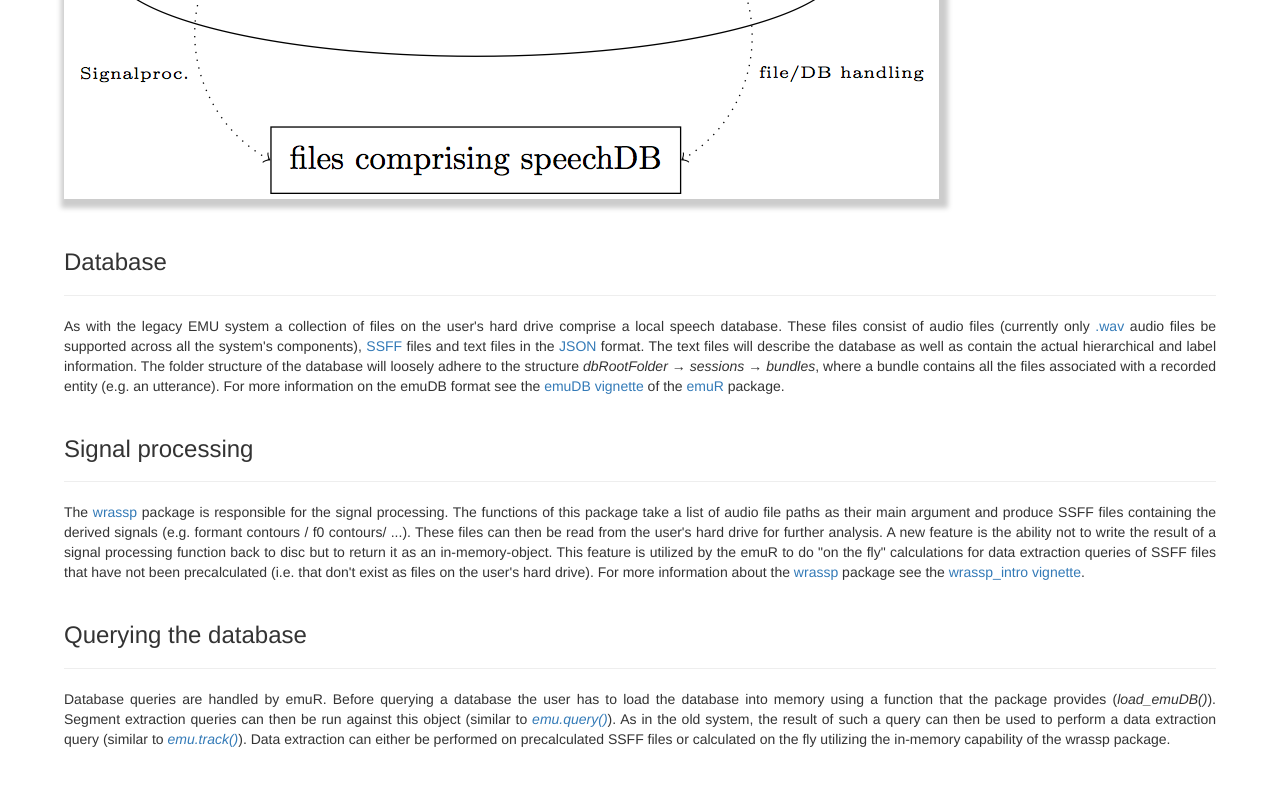
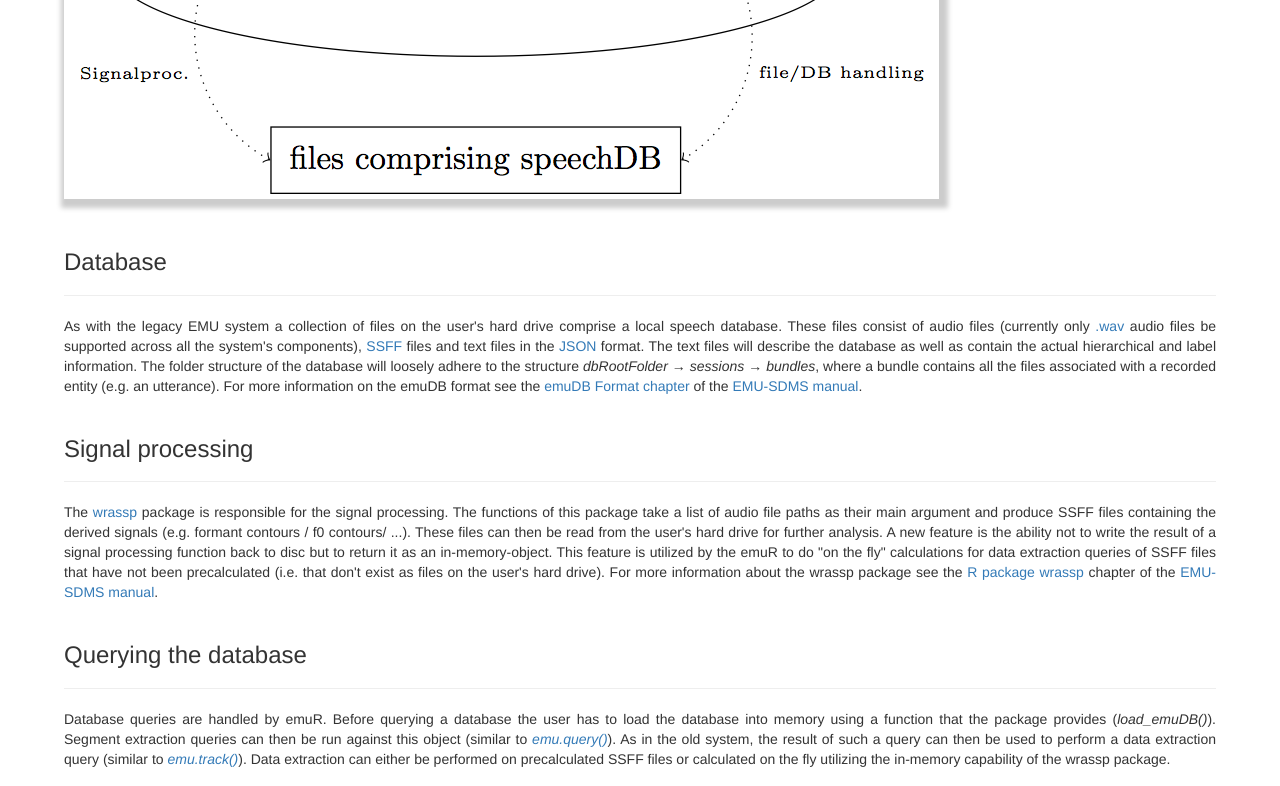
Before and after one commit to IPS-LMU/IPS-LMU.github.io, a website: page EMU.html in a window 1280 px wide. Shown: the part 1865-2651 px from the top of the page. Drawn offline with nearby package versions, Linux system fonts and the light colour scheme.

Commit message:
fixed URLs to point to manual

```diff
--- a/EMU.html
+++ b/EMU.html
@@ -98,7 +98,7 @@
         <li>Extract the according formant values - </li>td = get_trackdata(ae, sl, onTheFlyFunctionName = "forest")
         <li>Serve emuDB to EMU-webApp for annotation / visual inspection - <i>serve(ae)</i></li>
       </ol>
-      <em>For a more explicit introduction see <i>vignette("emuR_intro")</i></em>
+      <em>For a more explicit introduction see <a href="https://ips-lmu.github.io/The-EMU-SDMS-Manual/index.html">The EMU-SDMS Manual</a></em>
       </div>
 
       <h4>Features in a nutshell</h4>
@@ -138,14 +138,14 @@
         <h3>Database</h3>
       </div>
       <p>
-        As with the legacy EMU system a collection of files on the user's hard drive comprise a local speech database. These files consist of audio files (currently only <a href="http://en.wikipedia.org/wiki/WAV">.wav</a> audio files be supported across all the system's components), <a href="http://emu.sourceforge.net/manual/chap.ssff.html">SSFF</a> files and text files in the <a href="http://en.wikipedia.org/wiki/JSON">JSON</a> format. The text files will describe the database as well as contain the actual hierarchical and label information. The folder structure of the database will loosely adhere to the structure <i>dbRootFolder → sessions → bundles</i>, where a bundle contains all the files associated with a recorded entity (e.g. an utterance). For more information on the emuDB format see the <a href="https://cran.r-project.org/web/packages/emuR/vignettes/emuDB.html">emuDB vignette</a> of the <a href="https://cran.r-project.org/web/packages/emuR/index.html">emuR</a> package.
+        As with the legacy EMU system a collection of files on the user's hard drive comprise a local speech database. These files consist of audio files (currently only <a href="http://en.wikipedia.org/wiki/WAV">.wav</a> audio files be supported across all the system's components), <a href="http://emu.sourceforge.net/manual/chap.ssff.html">SSFF</a> files and text files in the <a href="http://en.wikipedia.org/wiki/JSON">JSON</a> format. The text files will describe the database as well as contain the actual hierarchical and label information. The folder structure of the database will loosely adhere to the structure <i>dbRootFolder → sessions → bundles</i>, where a bundle contains all the files associated with a recorded entity (e.g. an utterance). For more information on the emuDB format see the <a href="https://ips-lmu.github.io/The-EMU-SDMS-Manual/chap-emuDB.html">emuDB Format chapter</a> of the <a href="https://ips-lmu.github.io/The-EMU-SDMS-Manual/">EMU-SDMS manual</a>.
       </p>
 
       <div class="page-header">
         <h3>Signal processing</h3>
       </div>
       <p>
-         The <a href="https://cran.r-project.org/package=wrassp">wrassp</a> package is responsible for the signal processing. The functions of this package take a list of audio file paths as their main argument and produce SSFF files containing the derived signals (e.g. formant contours / f0 contours/ ...). These files can then be read from the user's hard drive for further analysis. A new feature is the ability not to write the result of a signal processing function back to disc but to return it as an in-memory-object. This feature is utilized by the emuR to do "on the fly" calculations for data extraction queries of SSFF files that have not been precalculated (i.e. that don't exist as files on the user's hard drive). For more information about the <a href="https://cran.r-project.org/web/packages/wrassp/index.html">wrassp</a> package see the <a href="https://cran.r-project.org/web/packages/wrassp/vignettes/wrassp_intro.html">wrassp_intro vignette</a>.
+         The <a href="https://cran.r-project.org/package=wrassp">wrassp</a> package is responsible for the signal processing. The functions of this package take a list of audio file paths as their main argument and produce SSFF files containing the derived signals (e.g. formant contours / f0 contours/ ...). These files can then be read from the user's hard drive for further analysis. A new feature is the ability not to write the result of a signal processing function back to disc but to return it as an in-memory-object. This feature is utilized by the emuR to do "on the fly" calculations for data extraction queries of SSFF files that have not been precalculated (i.e. that don't exist as files on the user's hard drive). For more information about the wrassp package see the <a href="https://ips-lmu.github.io/The-EMU-SDMS-Manual/chap-wrassp.html">R package wrassp</a> chapter of the <a href="https://ips-lmu.github.io/The-EMU-SDMS-Manual/">EMU-SDMS manual</a>.
       </p>
 
 
```
